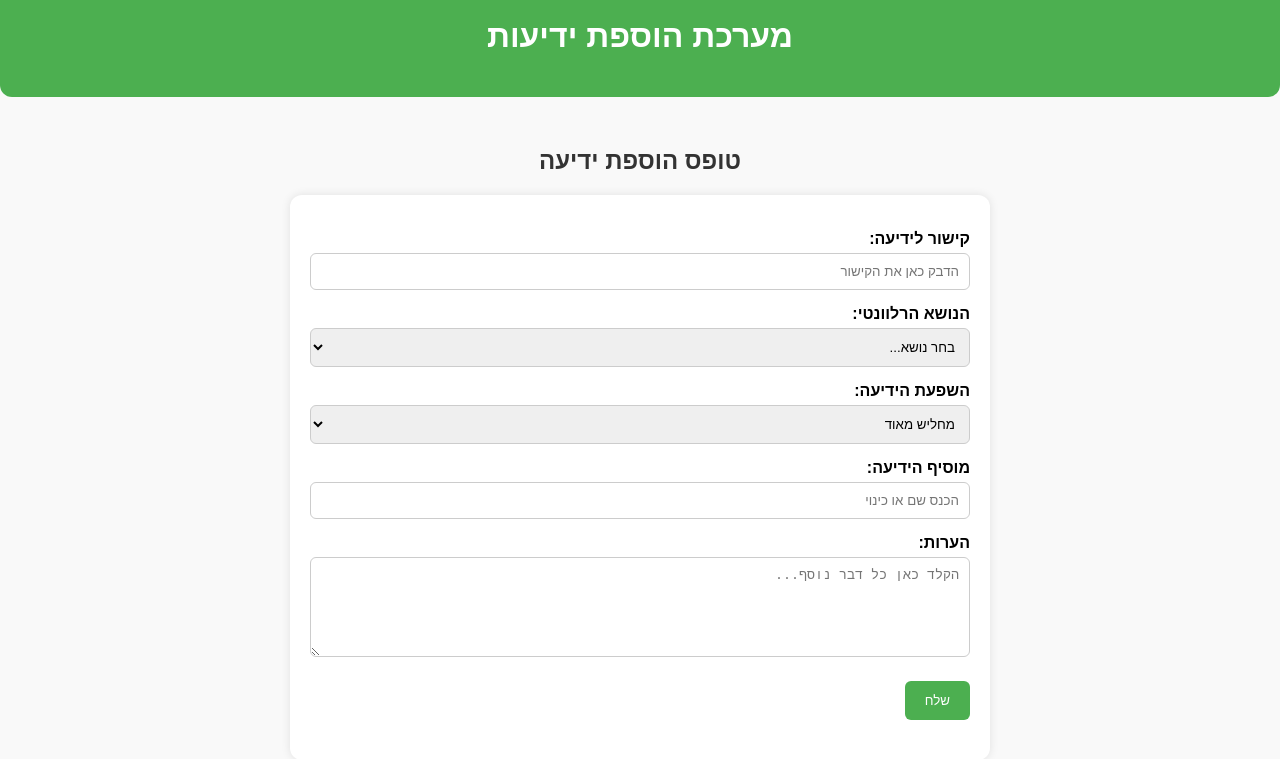
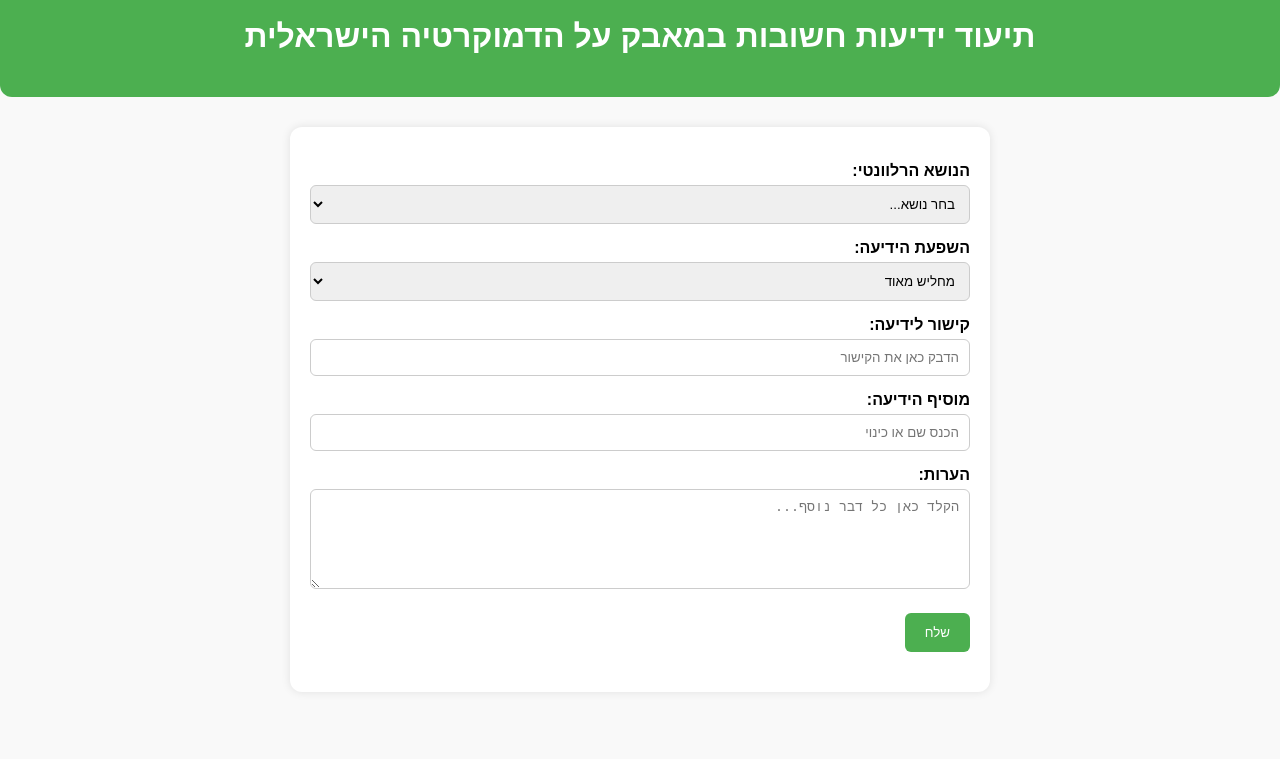
Before and after one commit to gil1feldman/conceptions, a plain HTML site: page index.html in a window 1280 px wide. Shown: the part 83-842 px from the top of the page. After the commit the page ends 805 px from the top, so only its background shows below. Drawn offline with Linux system fonts and the light colour scheme.

Commit message:
Update index.html

```diff
--- a/index.html
+++ b/index.html
@@ -2,7 +2,7 @@
 <html lang="he">
 <head>
   <meta charset="UTF-8">
-  <title>מערכת הוספת ידיעות - המצב הנתון</title>
+  <title>תיעוד ידיעות חשובות</title>
   <style>
     body {
       font-family: Arial, sans-serif;
@@ -89,24 +89,18 @@
 </head>
 <body>
   <div class="banner">
-    <img src="https://raw.githubusercontent.com/giladfi/public/main/logo-matzav-netun.png" alt="הלוגו של המצב הנתון" class="logo">
-    <h1>מערכת הוספת ידיעות</h1>
+    <img src="https://github.com/gil1feldman/my-form/blob/main/logo_current_situation.png?raw=true" alt="הלוגו של המצב הנתון" class="logo">
+    <h1>תיעוד ידיעות חשובות במאבק על הדמוקרטיה הישראלית</h1>
   </div>
 
   <div class="container">
-    <h2>טופס הוספת ידיעה</h2>
     <form id="newsForm">
-      <label>קישור לידיעה:
-        <input type="url" name="link" required placeholder="הדבק כאן את הקישור">
-      </label>
-
       <label>הנושא הרלוונטי:
         <select name="topic" required>
           <option value="">בחר נושא...</option>
           <option value="פוליטיקה">פוליטיקה</option>
           <option value="כלכלה">כלכלה</option>
           <option value="צבא וביטחון">צבא וביטחון</option>
-          <!-- ניתן להוסיף דינאמית בעתיד -->
         </select>
       </label>
 
@@ -119,6 +113,10 @@
           <option value="מחזק">מחזק</option>
           <option value="מחזק מאוד">מחזק מאוד</option>
         </select>
+      </label>
+
+      <label>קישור לידיעה:
+        <input type="url" name="link" required placeholder="הדבק כאן את הקישור">
       </label>
 
       <label>מוסיף הידיעה:
```
